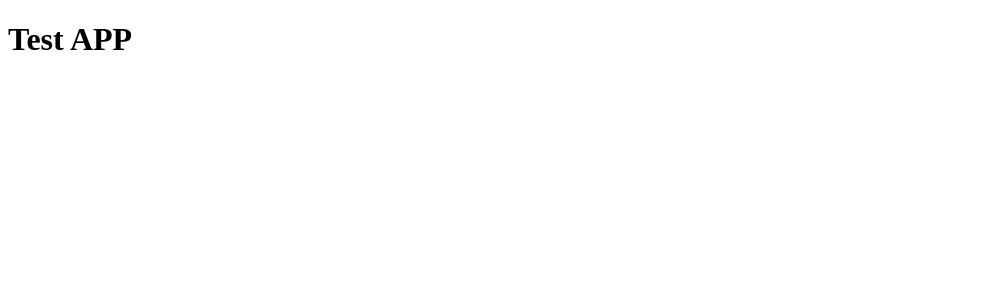
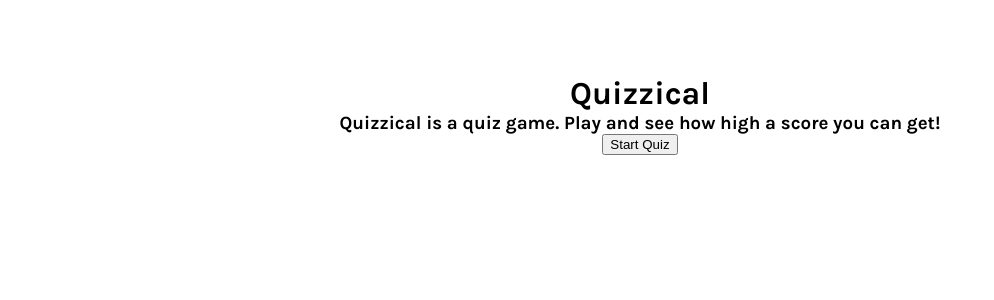
Before and after one commit to sheevak/quiz, a React (Create React App) app: page / in a window 1280 px wide. Shown: the top 300 px of the page, without its empty margins (0-994 px from the left). Built offline with nearby package versions, Linux system fonts and the light colour scheme.

Commit message:
Add home and quiz pages

```diff
--- a/public/index.html
+++ b/public/index.html
@@ -9,7 +9,7 @@
     <title>Quiz</title>
     <link rel="preconnect" href="https://fonts.googleapis.com">
     <link rel="preconnect" href="https://fonts.gstatic.com" crossorigin>
-    <link href="https://fonts.googleapis.com/css2?family=Inter:wght@400;600;700&display=swap" rel="stylesheet">
+    <link href="https://fonts.googleapis.com/css2?family=Inter:wght@400;700&family=Karla:wght@400;700&display=swap" rel="stylesheet">
   </head>
   <body>
     <noscript>You need to enable JavaScript to run this app.</noscript>
--- a/src/App.js
+++ b/src/App.js
@@ -1,7 +1,18 @@
 import React from "react"
+import Home from "./components/Home"
+import Quiz from "./components/Quiz"
 
 export default function App() {
+
+    const [home, setHome] = React.useState(true)
+
+    function toggleHome() {
+        setHome(prevHome => !prevHome)
+    }
+
     return (
-        <h1>Test APP</h1>
+        <div className="container">
+            {home ? <Home toggle={toggleHome}/> : <Quiz />}
+        </div>
     )
 }
--- /dev/null
+++ b/src/components/Home.js
@@ -0,0 +1,13 @@
+import React from "react"
+
+export default function Home(props) {
+    return (
+        <div className="home">
+            <h1>Quizzical</h1>
+            <h3>Quizzical is a quiz game. Play and see how high a score you can get!</h3>
+            <button onClick={props.toggle}>
+                Start Quiz
+            </button>
+        </div>
+    )
+}
--- /dev/null
+++ b/src/components/Quiz.js
@@ -0,0 +1,7 @@
+import React from "react"
+
+export default function Quiz() {
+    return (
+        <h1>Quiz</h1>
+    )
+}
--- a/src/index.js
+++ b/src/index.js
@@ -1,5 +1,6 @@
 import React from "react"
 import ReactDOM from "react-dom"
 import App from "./App"
+import "./styles.css"
 
 ReactDOM.render(<App />, document.getElementById("root"))
--- /dev/null
+++ b/src/styles.css
@@ -0,0 +1,21 @@
+* {
+    margin: 0;
+    box-sizing: border-box;
+}
+
+body {
+    font-family: Karla, sans-serif;
+}
+
+.container {
+    display: flex;
+    justify-content: center;
+    align-items: stretch;
+    padding: 75px 40px;
+}
+
+.home {
+    display: flex;
+    flex-direction: column;
+    align-items: center;
+}
```
